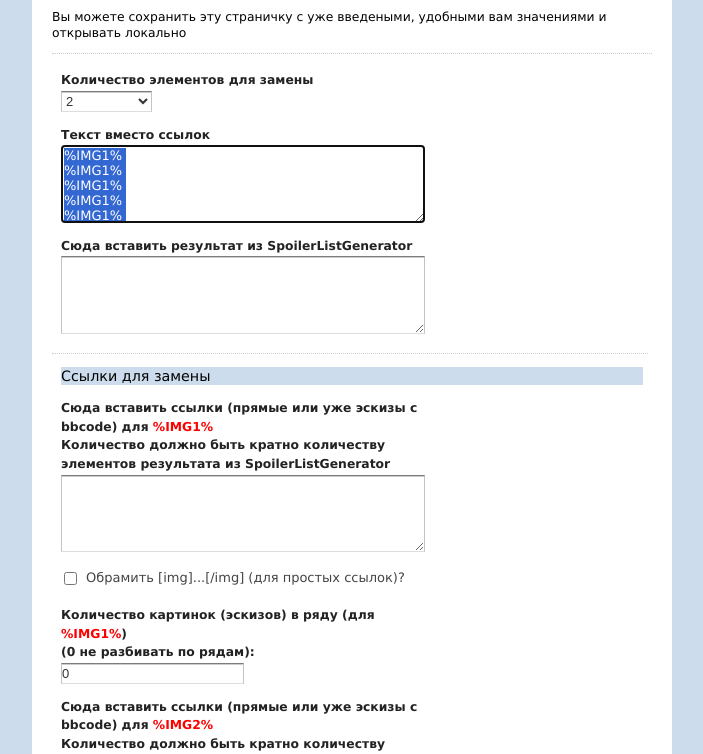
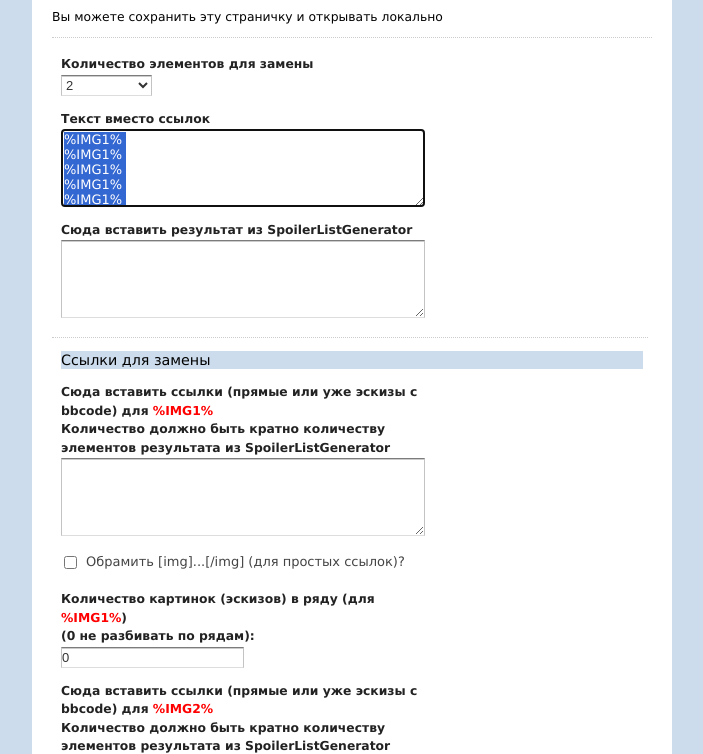
Before and after one commit to sezame/SpoilerListGeneratorJS, a plain HTML site: page index.html in a window 1280 px wide. Shown: the part 126-880 px from the top of the page, without its empty margins (288-991 px from the left). Drawn offline with Linux system fonts and the light colour scheme; files whose address does not match are found by name.

Commit message:
Update index.html

```diff
--- a/index.html
+++ b/index.html
@@ -14,7 +14,7 @@
             <form id="form_883766" class="appnitro"  method="post" action="" onsubmit="return false;">
                 <div class="form_description">
                     <h2>SpoilerListGenerator addon</h2>
-                    <p>Расширение возможностей работы SpoilerListGenerator с ссылками на изображения</p><p>Вы можете сохранить эту страничку с уже введеными, удобными вам значениями и открывать локально</p>
+                    <p>Расширение возможностей работы SpoilerListGenerator с ссылками на изображения</p><p>Вы можете сохранить эту страничку и открывать локально</p>
                 </div>
                 <ul >
                     <li id="li_template_count" >
```
